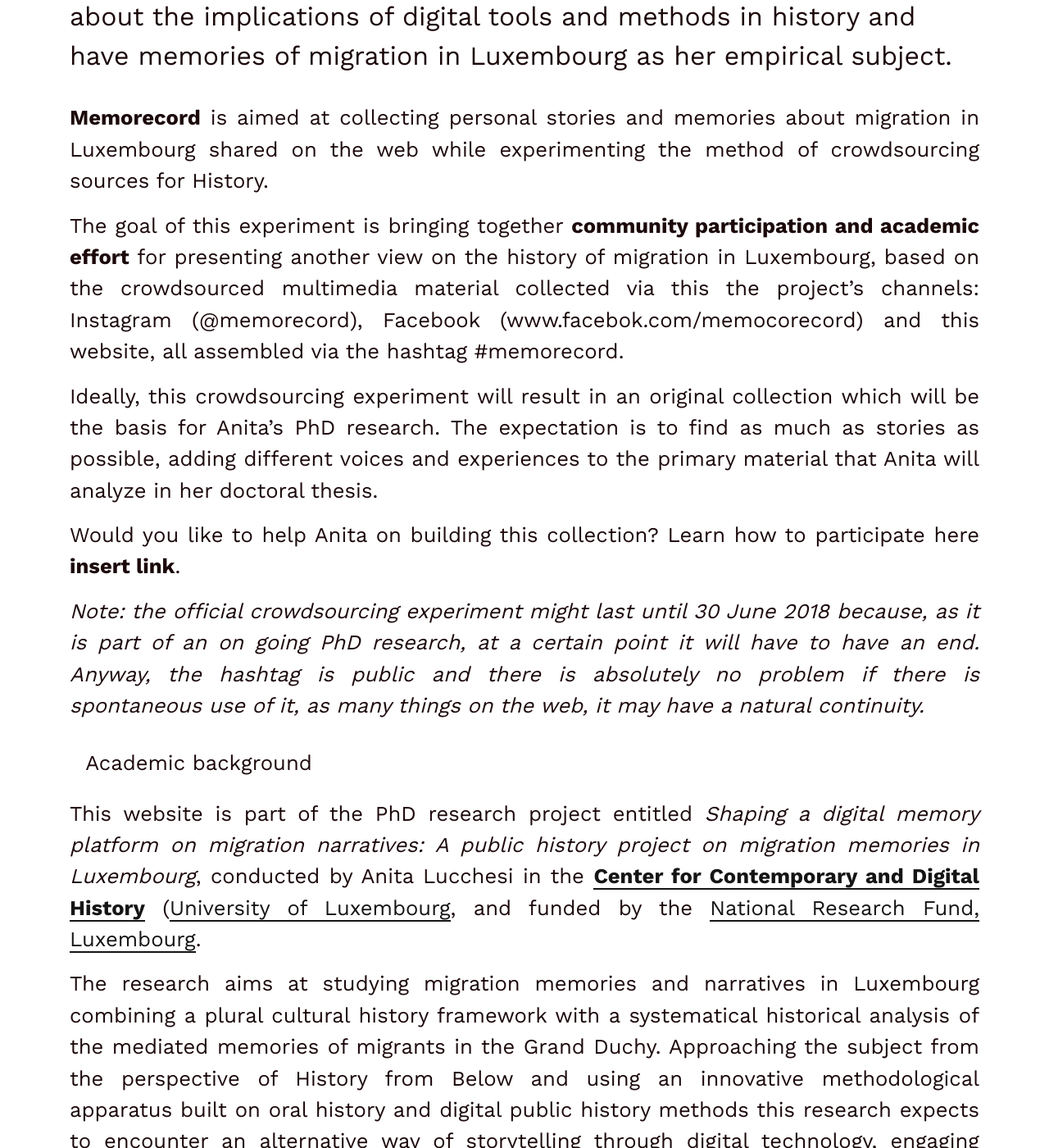
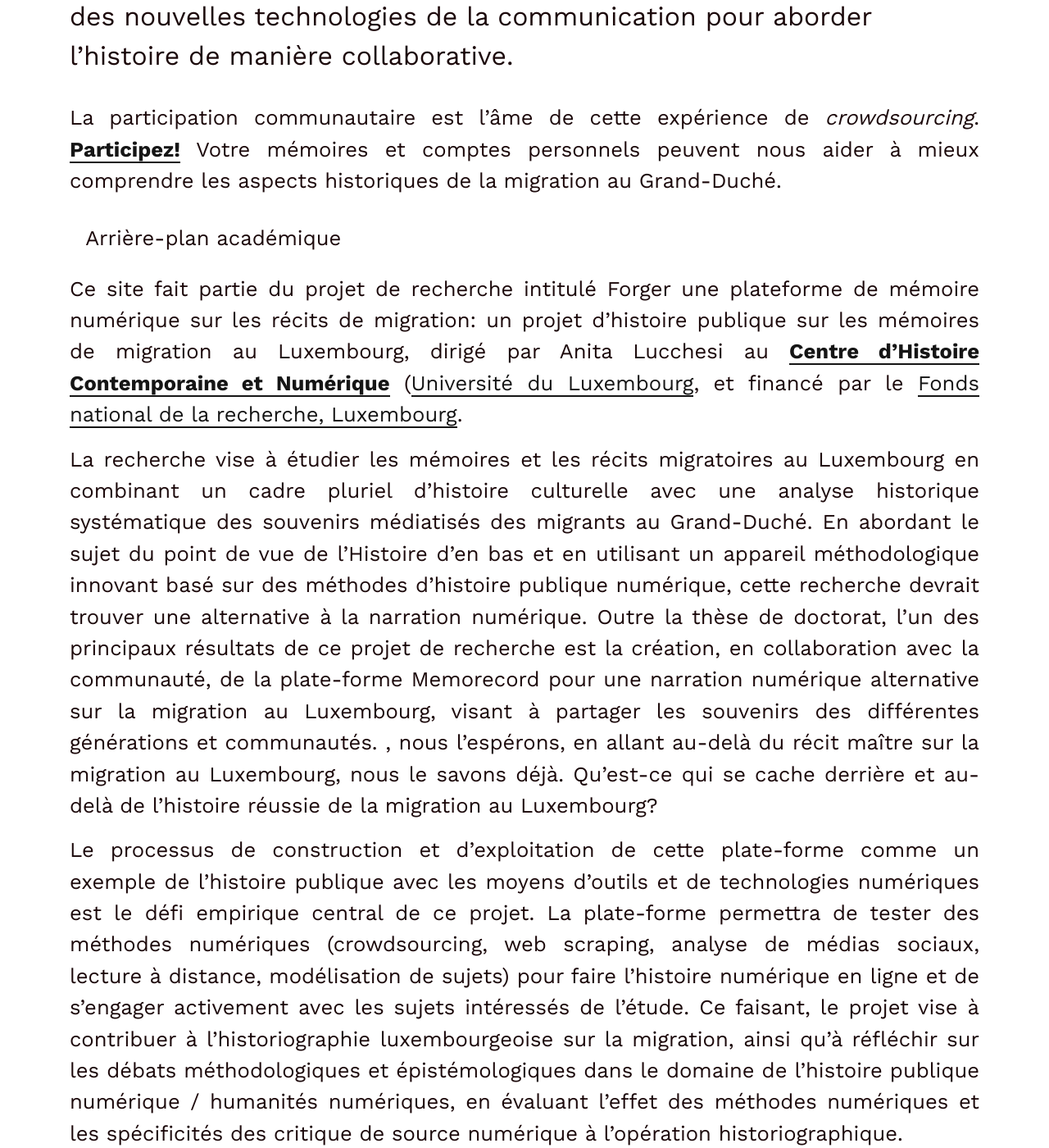
Before and after one commit to C2DH/memorecord, a Jekyll site: the page built from pages/the-project.fr.md, in a window 1280 px wide and 1400 px high, scrolled down 508 px. Shown: the whole window at 82% size. Built offline with Jekyll 4.4.1, drawn with Linux system fonts in a browser that asks for light colours; some of the changed text lies outside the part shown.

Commit message:
Update the-project.fr.md

```diff
--- a/pages/the-project.fr.md
+++ b/pages/the-project.fr.md
@@ -6,37 +6,20 @@ link: /the-project/
 title: Le projet
 ---
 
+**Memorecord** est un projet d'histoire publique numérique. Il rassemble **la participation communautaire et l'effort académique** pour présenter un autre regard sur l'histoire de la migration au Luxembourg. Il profite des nouvelles technologies de la communication pour aborder l'histoire de manière collaborative.
 
-**Memorecord** is a digital public history project curated by Anita Lucchesi, an Italo-Brazilian historian at the Center for Contemporary and Digital History (University of Luxembourg), who is doing her PhD about the implications of digital tools and methods in history and have memories of migration in Luxembourg as her empirical subject.
 
 <!-- more -->
 
-**Memorecord** is aimed at collecting personal stories and memories about migration in Luxembourg shared on the web while experimenting the method of crowdsourcing sources for History.
-
-The goal of this experiment is bringing together **community participation and academic effort** for presenting another view on the history of migration in Luxembourg, based on the crowdsourced multimedia material collected via this the project's channels: Instagram (@memorecord), Facebook (www.facebok.com/memocorecord) and this website, all assembled via the hashtag #memorecord.
-
-Ideally, this crowdsourcing experiment will result in an original collection which will be the basis for Anita's PhD research. The expectation is to find as much as stories as possible, adding different voices and experiences to the primary material that Anita will analyze in her doctoral thesis.
-
-Would you like to help Anita on building this collection? Learn how to participate here **insert link**.
-
-*Note: the official crowdsourcing experiment might last until 30 June 2018 because, as it is part of an on going PhD research, at a certain point it will have to have an end. Anyway, the hashtag is public and there is absolutely no problem if there is spontaneous use of it, as many things on the web, it may have a natural continuity.*
+La participation communautaire est l'âme de cette expérience de *crowdsourcing*. [**Participez!**](https://c2dh.github.io/memorecord/take-part/) Votre mémoires et comptes personnels peuvent nous aider à mieux comprendre les aspects historiques de la migration au Grand-Duché.
 
 
+## Arrière-plan académique
 
-## Academic background
+Ce site fait partie du projet de recherche intitulé Forger une plateforme de mémoire numérique sur les récits de migration: un projet d'histoire publique sur les mémoires de migration au Luxembourg, dirigé par Anita Lucchesi au [**Centre d'Histoire Contemporaine et Numérique**](https://www.c2dh.uni.lu/) ([Université du Luxembourg](https://www.uni.lu/), et financé par le [Fonds national de la recherche, Luxembourg](https://www.fnr.lu).
 
-This website is part of the PhD research project entitled *Shaping a digital memory platform on migration narratives: A public history project on migration memories in Luxembourg*, conducted by Anita Lucchesi in the [**Center for Contemporary and Digital History**](https://www.c2dh.uni.lu/) ([University of Luxembourg](https://www.uni.lu/), and funded by the  [National Research Fund, Luxembourg](https://www.fnr.lu).
+La recherche vise à étudier les mémoires et les récits migratoires au Luxembourg en combinant un cadre pluriel d'histoire culturelle avec une analyse historique systématique des souvenirs médiatisés des migrants au Grand-Duché. En abordant le sujet du point de vue de l'Histoire d'en bas et en utilisant un appareil méthodologique innovant basé sur des méthodes d'histoire publique numérique, cette recherche devrait trouver une alternative à la narration numérique. Outre la thèse de doctorat, l'un des principaux résultats de ce projet de recherche est la création, en collaboration avec la communauté, de la plate-forme Memorecord pour une narration numérique alternative sur la migration au Luxembourg, visant à partager les souvenirs des différentes générations et communautés. , nous l'espérons, en allant au-delà du récit maître sur la migration au Luxembourg, nous le savons déjà. Qu'est-ce qui se cache derrière et au-delà de l'histoire réussie de la migration au Luxembourg?
 
-The research aims at studying migration memories and narratives in Luxembourg combining a plural cultural history framework with a systematical historical analysis of the mediated memories of migrants in the Grand Duchy. Approaching the subject from the perspective of History from Below and using an innovative methodological apparatus built on oral history and digital public history methods this research expects to encounter an alternative way of storytelling through digital technology, engaging community members with acknowledgment to their own agency as historical actors. To access and interpret the migration narratives of diverse generations of migrants in Luxembourg, the project will employ a digital toolkit which will be tested in the examination of different bodies of sources (egodocuments, oral history, online published material), enabling a “scalable reading” text analysis of the whole corpora. One of the main outcomes of this project, besides the PhD thesis itself, is the shaping, in collaboration with the community, of Memorecord platform for an alternative digital storytelling about migration in Luxembourg, aiming at sharing memories of different generations and communities online and, hopefully, going beyond the master narrative about migration in Luxembourg we already know. What is behind and beyond the successful story of migration in Luxembourg?
+Le processus de construction et d'exploitation de cette plate-forme comme un exemple de l'histoire publique avec les moyens d'outils et de technologies numériques est le défi empirique central de ce projet. La plate-forme permettra de tester des méthodes numériques (crowdsourcing, web scraping, analyse de médias sociaux, lecture à distance, modélisation de sujets) pour faire l'histoire numérique en ligne et de s'engager activement avec les sujets intéressés de l'étude. Ce faisant, le projet vise à contribuer à l'historiographie luxembourgeoise sur la migration, ainsi qu'à réfléchir sur les débats méthodologiques et épistémologiques dans le domaine de l'histoire publique numérique / humanités numériques, en évaluant l'effet des méthodes numériques et les spécificités des critique de source numérique à l'opération historiographique.
 
-The process of building and running this platform as an example of doing public history with the means of digital tools and technologies is the central empirical challenge of this project. The platform will allow testing digital methods (i.e. crowdsourcing, web scraping, social media analysis, distant reading, topic modeling) for doing digital history online and to actively engage with the “object of study” itself. By doing so, the projects aims at contributing to the Luxembourgish historiography on migration, as well as to reflect on the methodological and epistemological debates in the field of digital public history / digital humanities, by evaluating the effect of digital enabled methods and the specificities of digital source criticism to the historiographical operation.
-
-The original research proposal, submitted to the National Funds for Research Luxembourg, can be found [here](https://historiografianarede.files.wordpress.com/2015/10/lucchesi-fnr.pdf).
-
-## Who is Anita?
-
-**Project curator**
-
-Anita Lucchesi is a PhD Candidate in Digital and Public History at the Center for Contemporary and Digital History ([University of Luxembourg](https://www.uni.lu/)), with a project supported by the [National Research Fund, Luxembourg](https://www.fnr.lu) (AFR-FNR PhD Grant, PhD project retained for funding from 2015 to 2018). Master in Comparative History by the [Federal University of Rio de Janeiro](https://www.ufrj.br/), with a degree in History by the same University. Anita’s Bachelors Monograph on the relationship between History and New Media won a prize from the Brazilian  Society for Theory and History of Historiography has been published as an [eBook](http://www.sbthh.ufop.br/arquivo/download?ID_ARQUIVO=18). Her Master Thesis compared the developments of Digital history/Digital Historiography in Italy and United States between 2001-2011. In Luxembourg, she is conducting doctoral project on migrant memories and narratives in the Grand Duchy, using digital public history methods to gather and analyse the historical sources, as well as to engage the interested community in the project. Anita is also member of the administration board of the [Centre de Documentation sur les Migrations Humaines](https://www.cdmh.lu/), member of the outreach committee of the [Rede Brasileira de História Pública](http://historiapublica.com.br/) and treasurer of the [International Federation for Public History](http://ifph.hypotheses.org/).
-
-Check out [Anita's profile on C2DH](https://www.c2dh.uni.lu/people/anita-lucchesi) to check her publications.
+La proposition de recherche originale, soumise au Fonds national pour la recherche Luxembourg, peut être trouvée [ici](https://historiografianarede.files.wordpress.com/2015/10/lucchesi-fnr.pdf)
```
